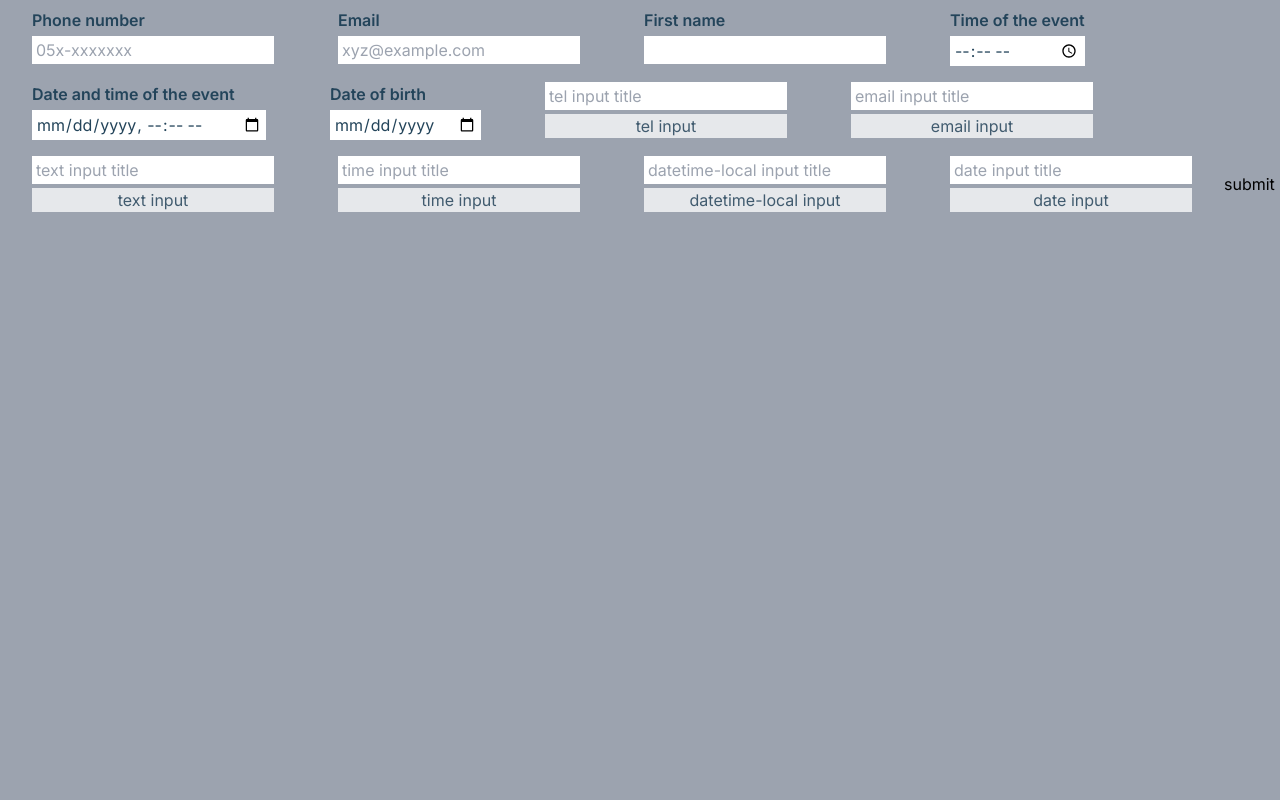
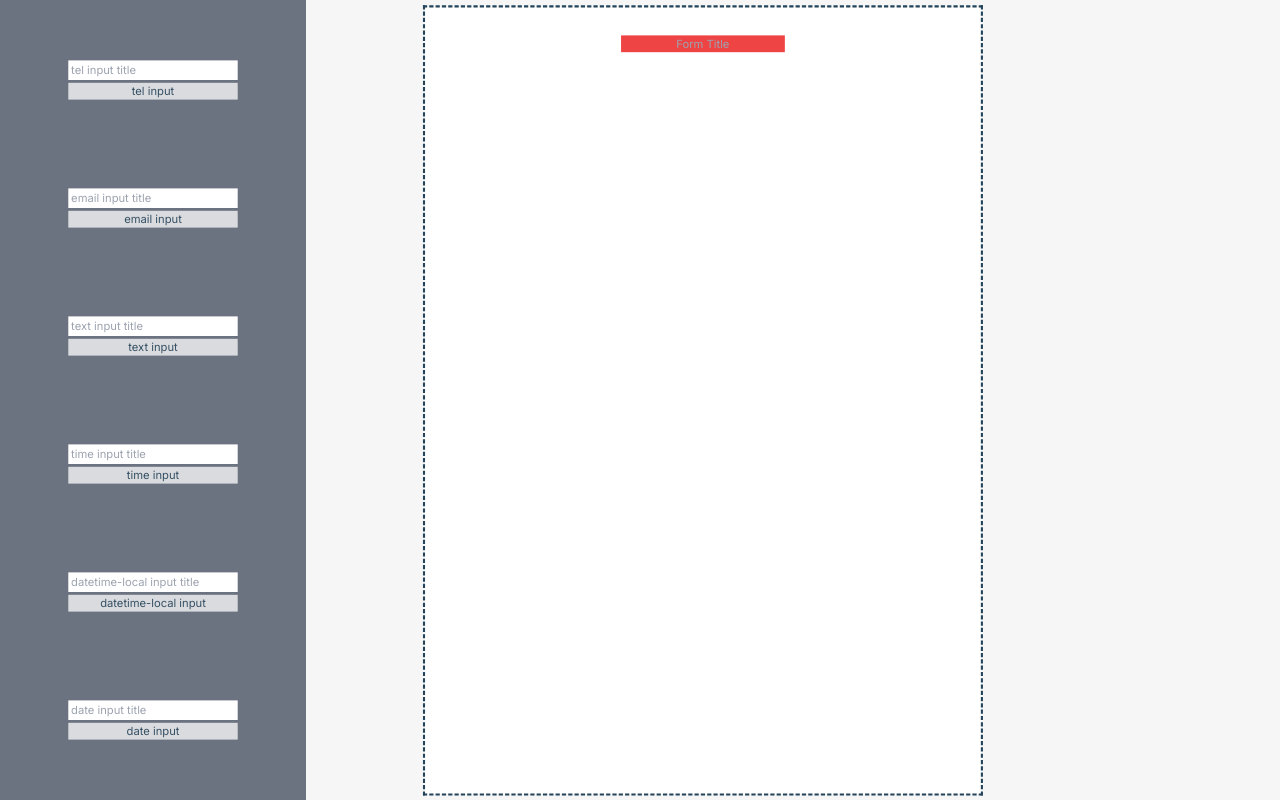
Before and after one commit to EtanHey/Sogomatic-exam, a Next.js app: page /create-form in a window 1280 px wide. Built offline with nearby package versions, Linux system fonts and the light colour scheme.

Commit message:
Put things into position, now adding dnd-kit

```diff
--- a/app/create-form/layout.tsx
+++ b/app/create-form/layout.tsx
@@ -7,7 +7,7 @@ export const metadata = {
 };
 
 const CreateFormLayout = async ({ children }: LayoutProps) => {
-  return <main className="h-full bg-gray-400">{children}</main>;
+  return <main className="h-0 min-h-full overflow-y-clip bg-[#f6f6f6]">{children}</main>;
 };
 
 export default CreateFormLayout;
--- a/app/create-form/page.tsx
+++ b/app/create-form/page.tsx
@@ -1,37 +1,40 @@
 "use client";
-import { DraggableDateInput, DraggableDateTimeInput, DraggableEmailInput, DraggableTelIL, DraggableTextInput, DraggableTimeInput } from "@/components/draggableInputs";
 import {
-  DateInput,
-  DateTimeInput,
-  EmailInput,
-  TelIL,
-  TextInput,
-  TimeInput,
-} from "@/components/inputs";
+  DraggableDateInput,
+  DraggableDateTimeInput,
+  DraggableEmailInput,
+  DraggableTelIL,
+  DraggableTextInput,
+  DraggableTimeInput,
+} from "@/components/draggableInputs";
 
-import React, { BaseSyntheticEvent } from "react";
+import React from "react";
 
 const page = () => {
-  const handleFormCreation = (event: BaseSyntheticEvent) => {
-    event.preventDefault();
-    console.log(event.target.elements);
-  };
   return (
-    <form className="flex flex-wrap" onSubmit={handleFormCreation}>
-      <TelIL />
-      <EmailInput />
-      <TextInput />
-      <TimeInput />
-      <DateTimeInput />
-      <DateInput />
-      <DraggableTelIL/>
-      <DraggableEmailInput/>
-      <DraggableTextInput/>
-      <DraggableTimeInput/>
-      <DraggableDateTimeInput/>
-      <DraggableDateInput/>
-      <button type="submit">submit</button>
-    </form>
+    <div className="flex h-full max-w-full flex-row place-items-center text-textColor">
+      {/* draggable inputs container */}
+      <div className="flex h-0 min-h-full flex-col justify-center gap-x-20 gap-y-14 overflow-y-auto bg-gray-500">
+        <DraggableTelIL />
+        <DraggableEmailInput />
+        <DraggableTextInput />
+        <DraggableTimeInput />
+        <DraggableDateTimeInput />
+        <DraggableDateInput />
+      </div>
+      {/* droppable form container */}
+      <div className="min-h-min overflow-y-auto">
+        <div className="h-[297mm] w-[210mm] scale-[0.7] bg-white pt-10 text-center text-titleColor outline-dashed">
+          <input
+            className="w-fit bg-red-500 text-center ring-0"
+            type="text"
+            placeholder="Form Title"
+            id="form-title"
+            name="form-title"
+          />
+        </div>
+      </div>
+    </div>
   );
 };
 
--- a/app/output.css
+++ b/app/output.css
@@ -522,8 +522,50 @@ video {
   --tw-backdrop-sepia:  ;
 }
 
+.container {
+  width: 100%;
+}
+
+@media (min-width: 640px) {
+  .container {
+    max-width: 640px;
+  }
+}
+
+@media (min-width: 768px) {
+  .container {
+    max-width: 768px;
+  }
+}
+
+@media (min-width: 1024px) {
+  .container {
+    max-width: 1024px;
+  }
+}
+
+@media (min-width: 1280px) {
+  .container {
+    max-width: 1280px;
+  }
+}
+
+@media (min-width: 1536px) {
+  .container {
+    max-width: 1536px;
+  }
+}
+
+.m-0 {
+  margin: 0px;
+}
+
 .flex {
   display: flex;
+}
+
+.grid {
+  display: grid;
 }
 
 .h-fit {
@@ -539,8 +581,34 @@ video {
   height: 100vh;
 }
 
+.h-\[297mm\] {
+  height: 297mm;
+}
+
+.h-0 {
+  height: 0px;
+}
+
 .min-h-screen {
   min-height: 100vh;
+}
+
+.min-h-full {
+  min-height: 100%;
+}
+
+.min-h-0 {
+  min-height: 0px;
+}
+
+.min-h-fit {
+  min-height: -moz-fit-content;
+  min-height: fit-content;
+}
+
+.min-h-min {
+  min-height: -moz-min-content;
+  min-height: min-content;
 }
 
 .w-20 {
@@ -556,15 +624,105 @@ video {
   width: 100%;
 }
 
+.w-\[210\] {
+  width: 210;
+}
+
+.w-\[21\] {
+  width: 21;
+}
+
+.w-\[21mm\] {
+  width: 21mm;
+}
+
+.w-\[210mm\] {
+  width: 210mm;
+}
+
 .min-w-fit {
   min-width: -moz-fit-content;
   min-width: fit-content;
+}
+
+.max-w-full {
+  max-width: 100%;
+}
+
+.max-w-3xl {
+  max-width: 48rem;
+}
+
+.scale-75 {
+  --tw-scale-x: .75;
+  --tw-scale-y: .75;
+  transform: translate(var(--tw-translate-x), var(--tw-translate-y)) rotate(var(--tw-rotate)) skewX(var(--tw-skew-x)) skewY(var(--tw-skew-y)) scaleX(var(--tw-scale-x)) scaleY(var(--tw-scale-y));
+}
+
+.scale-50 {
+  --tw-scale-x: .5;
+  --tw-scale-y: .5;
+  transform: translate(var(--tw-translate-x), var(--tw-translate-y)) rotate(var(--tw-rotate)) skewX(var(--tw-skew-x)) skewY(var(--tw-skew-y)) scaleX(var(--tw-scale-x)) scaleY(var(--tw-scale-y));
+}
+
+.scale-\[70\] {
+  --tw-scale-x: 70;
+  --tw-scale-y: 70;
+  transform: translate(var(--tw-translate-x), var(--tw-translate-y)) rotate(var(--tw-rotate)) skewX(var(--tw-skew-x)) skewY(var(--tw-skew-y)) scaleX(var(--tw-scale-x)) scaleY(var(--tw-scale-y));
+}
+
+.scale-\[0\.7\] {
+  --tw-scale-x: 0.7;
+  --tw-scale-y: 0.7;
+  transform: translate(var(--tw-translate-x), var(--tw-translate-y)) rotate(var(--tw-rotate)) skewX(var(--tw-skew-x)) skewY(var(--tw-skew-y)) scaleX(var(--tw-scale-x)) scaleY(var(--tw-scale-y));
+}
+
+.scale-0 {
+  --tw-scale-x: 0;
+  --tw-scale-y: 0;
+  transform: translate(var(--tw-translate-x), var(--tw-translate-y)) rotate(var(--tw-rotate)) skewX(var(--tw-skew-x)) skewY(var(--tw-skew-y)) scaleX(var(--tw-scale-x)) scaleY(var(--tw-scale-y));
 }
 
 .select-none {
   -webkit-user-select: none;
      -moz-user-select: none;
           user-select: none;
+}
+
+.grid-flow-row {
+  grid-auto-flow: row;
+}
+
+.grid-flow-col {
+  grid-auto-flow: column;
+}
+
+.grid-flow-col-dense {
+  grid-auto-flow: column dense;
+}
+
+.grid-cols-4 {
+  grid-template-columns: repeat(4, minmax(0, 1fr));
+}
+
+.grid-cols-2 {
+  grid-template-columns: repeat(2, minmax(0, 1fr));
+}
+
+.grid-cols-3 {
+  grid-template-columns: repeat(3, minmax(0, 1fr));
+}
+
+.grid-rows-2 {
+  grid-template-rows: repeat(2, minmax(0, 1fr));
+}
+
+.grid-rows-3 {
+  grid-template-rows: repeat(3, minmax(0, 1fr));
+}
+
+.flex-row {
+  flex-direction: row;
 }
 
 .flex-col {
@@ -575,6 +733,18 @@ video {
   flex-wrap: wrap;
 }
 
+.place-items-center {
+  place-items: center;
+}
+
+.items-center {
+  align-items: center;
+}
+
+.justify-center {
+  justify-content: center;
+}
+
 .gap-1 {
   gap: 0.25rem;
 }
@@ -583,16 +753,61 @@ video {
   gap: 3rem;
 }
 
+.gap-8 {
+  gap: 2rem;
+}
+
+.gap-40 {
+  gap: 10rem;
+}
+
 .gap-y-10 {
   row-gap: 2.5rem;
+}
+
+.gap-x-20 {
+  -moz-column-gap: 5rem;
+       column-gap: 5rem;
+}
+
+.gap-y-1 {
+  row-gap: 0.25rem;
+}
+
+.gap-y-14 {
+  row-gap: 3.5rem;
+}
+
+.place-self-center {
+  place-self: center;
+}
+
+.self-center {
+  align-self: center;
 }
 
 .overflow-hidden {
   overflow: hidden;
 }
 
+.overflow-scroll {
+  overflow: scroll;
+}
+
 .overflow-y-auto {
   overflow-y: auto;
+}
+
+.overflow-y-clip {
+  overflow-y: clip;
+}
+
+.overflow-y-visible {
+  overflow-y: visible;
+}
+
+.overflow-y-scroll {
+  overflow-y: scroll;
 }
 
 .rounded-\[10px\] {
@@ -607,6 +822,31 @@ video {
 .bg-white {
   --tw-bg-opacity: 1;
   background-color: rgb(255 255 255 / var(--tw-bg-opacity));
+}
+
+.bg-gray-200 {
+  --tw-bg-opacity: 1;
+  background-color: rgb(229 231 235 / var(--tw-bg-opacity));
+}
+
+.bg-gray-300 {
+  --tw-bg-opacity: 1;
+  background-color: rgb(209 213 219 / var(--tw-bg-opacity));
+}
+
+.bg-gray-500 {
+  --tw-bg-opacity: 1;
+  background-color: rgb(107 114 128 / var(--tw-bg-opacity));
+}
+
+.bg-\[\#f6f6f6\] {
+  --tw-bg-opacity: 1;
+  background-color: rgb(246 246 246 / var(--tw-bg-opacity));
+}
+
+.bg-red-500 {
+  --tw-bg-opacity: 1;
+  background-color: rgb(239 68 68 / var(--tw-bg-opacity));
 }
 
 .bg-gradient-to-r {
@@ -633,6 +873,10 @@ video {
 
 .p-2 {
   padding: 0.5rem;
+}
+
+.p-0 {
+  padding: 0px;
 }
 
 .px-8 {
@@ -673,6 +917,10 @@ video {
 .py-0\.5 {
   padding-top: 0.125rem;
   padding-bottom: 0.125rem;
+}
+
+.pt-10 {
+  padding-top: 2.5rem;
 }
 
 .text-center {
@@ -728,6 +976,26 @@ video {
   opacity: 0.75;
 }
 
+.outline {
+  outline-style: solid;
+}
+
+.outline-dashed {
+  outline-style: dashed;
+}
+
+.ring-0 {
+  --tw-ring-offset-shadow: var(--tw-ring-inset) 0 0 0 var(--tw-ring-offset-width) var(--tw-ring-offset-color);
+  --tw-ring-shadow: var(--tw-ring-inset) 0 0 0 calc(0px + var(--tw-ring-offset-width)) var(--tw-ring-color);
+  box-shadow: var(--tw-ring-offset-shadow), var(--tw-ring-shadow), var(--tw-shadow, 0 0 #0000);
+}
+
+.ring {
+  --tw-ring-offset-shadow: var(--tw-ring-inset) 0 0 0 var(--tw-ring-offset-width) var(--tw-ring-offset-color);
+  --tw-ring-shadow: var(--tw-ring-inset) 0 0 0 calc(3px + var(--tw-ring-offset-width)) var(--tw-ring-color);
+  box-shadow: var(--tw-ring-offset-shadow), var(--tw-ring-shadow), var(--tw-shadow, 0 0 #0000);
+}
+
 :root {
   --foreground-rgb: 0, 0, 0;
   --background-start-rgb: 214, 219, 220;
--- a/components/NewInput.tsx
+++ b/components/NewInput.tsx
@@ -9,9 +9,9 @@ const NewLabeledInput = ({ inputType }: NewInputProps) => {
   };
   const id = generateId();
   return (
-    <div className="flex w-fit flex-col gap-1 px-8 py-2 text-titleColor">
+    <div className="flex w-fit scale-[0.7] flex-col gap-1 px-8 py-2 text-titleColor">
       <input
-        className="py-0.5 px-1"
+        className="px-1 py-0.5"
         type="text"
         id={`${inputType}__title-${id}`}
         name={`${inputType}__title-${id}`}
--- a/package.json
+++ b/package.json
@@ -9,6 +9,8 @@
     "lint": "next lint"
   },
   "dependencies": {
+    "@dnd-kit/core": "^6.0.8",
+    "@dnd-kit/utilities": "^3.2.1",
     "@types/node": "20.3.2",
     "@types/react": "18.2.14",
     "@types/react-dom": "18.2.6",
```
Also changed, not shown: 1 other file (tests, documents, lock files or other folders).
